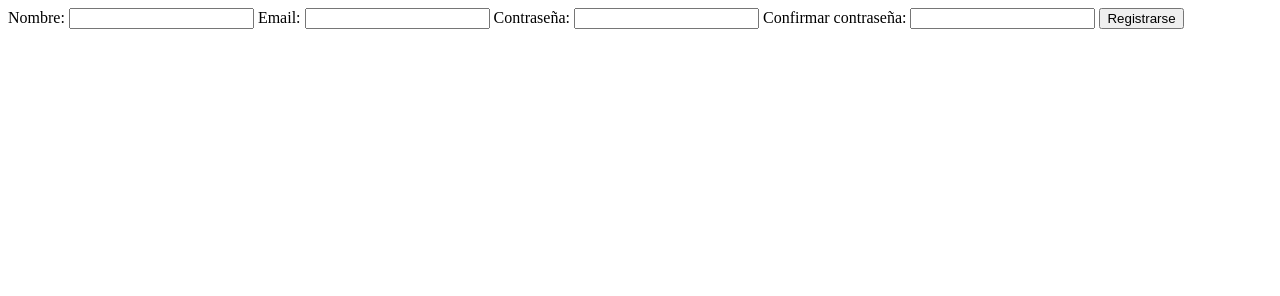
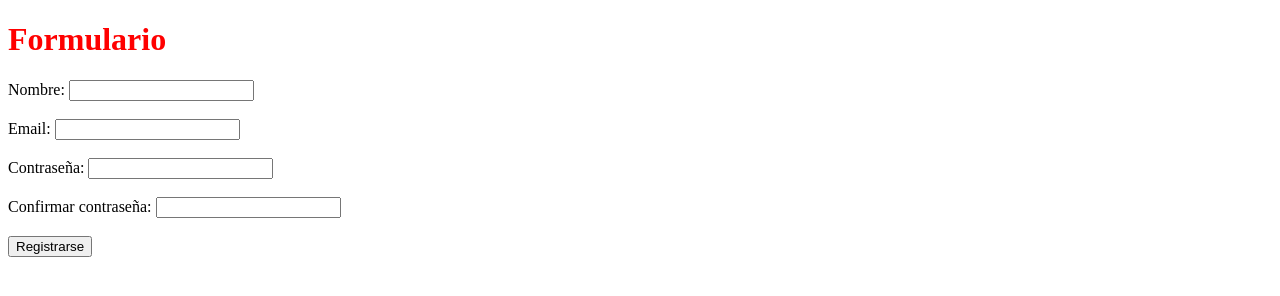
Before and after one commit to juampyarnaudo/practica, a plain HTML site: page index.html in a window 1280 px wide. Drawn offline with Linux system fonts and the light colour scheme.

Commit message:
Agrego color rojo al titulo

```diff
--- a/index.html
+++ b/index.html
@@ -4,17 +4,27 @@
     <meta charset="UTF-8">
     <meta name="viewport" content="width=device-width, initial-scale=1.0">
     <title>PILAR TECNO</title>
+    <style>
+        h1{
+            color:red
+        }
+    </style>
 </head>
 <body>
+    <h1> Formulario </h1>
     <form action="">
         <label for="name">Nombre:</label>
         <input type="text" name="name" id="name">
+        <br><br>
         <label for="email">Email:</label>
         <input type="email" name="email" id="email">
+        <br><br>
         <label for="password">Contraseña:</label>
         <input type="password" name="password" id="password">
+        <br><br>
         <label for="password_confirmation">Confirmar contraseña:</label>
         <input type="password" name="password_confirmation" id="password_confirmation">
+        <br><br>
         <button type="submit">Registrarse</button>
     </form>
 </body>
```
Also changed, not shown: stilos.css (added).
